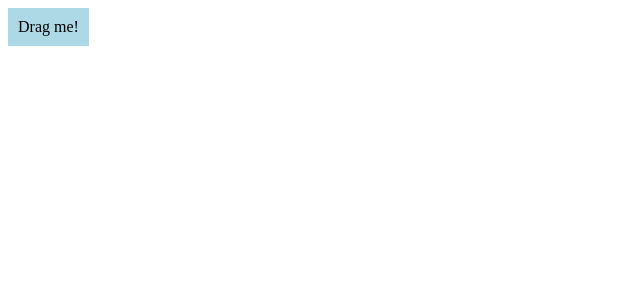
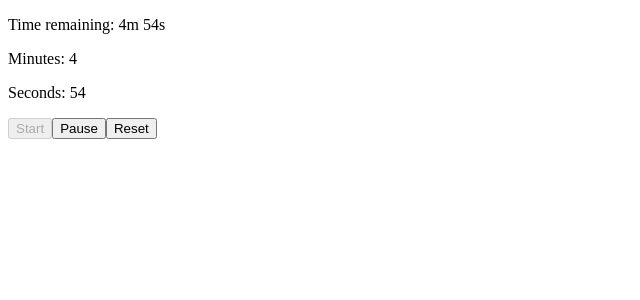
Before and after one commit to khotcholava/react-hookman, a React (Vite) app: page / in a window 1280 px wide. Shown: the top 300 px of the page, without its empty margins (0-640 px from the left). Built offline with nearby package versions, Linux system fonts and the light colour scheme.

Commit message:
Add useCountdown hook and update App to demonstrate countdown timer

```diff
--- a/src/App.tsx
+++ b/src/App.tsx
@@ -1,20 +1,26 @@
 import "./App.css";
-import { useDragAndDrop } from "./hooks";
+import { useCountdown } from "./hooks";
 
 function App() {
-  const [ref, isDragging] = useDragAndDrop<HTMLDivElement>(); // Explicitly type the ref
+  // Example 1: Pass time in milliseconds
+  const timer = useCountdown(5, "minutes", {
+    showMinutes: true,
+    showSeconds: true,
+  });
 
   return (
-    <div
-      ref={ref}
-      style={{
-        position: "absolute",
-        backgroundColor: "lightblue",
-        padding: "10px",
-        cursor: isDragging ? "grabbing" : "grab",
-      }}
-    >
-      Drag me!
+    <div>
+      <p>Time remaining: {timer.formatted}</p>
+      <p>Minutes: {timer.minutes}</p>
+      <p>Seconds: {timer.seconds}</p>
+
+      <button onClick={timer.start} disabled={timer.isRunning}>
+        Start
+      </button>
+      <button onClick={timer.pause} disabled={timer.isPaused}>
+        Pause
+      </button>
+      <button onClick={timer.reset}>Reset</button>
     </div>
   );
 }
--- a/src/hooks/index.ts
+++ b/src/hooks/index.ts
@@ -16,3 +16,5 @@ export * from "./useScrollPosition";
 export * from "./useOnlineStatus.ts";
 export * from "./useIdle.ts";
 export * from "./useDragNDrop.ts";
+export * from "./useUpdateEffect.ts";
+export * from "./useCountdown.ts";
--- /dev/null
+++ b/src/hooks/useCountdown.ts
@@ -0,0 +1,156 @@
+import { useState, useEffect, useMemo } from "react";
+
+type TimeUnit = "ms" | "seconds" | "minutes" | "hours" | "days";
+type TimeFormat = {
+  showMilliseconds?: boolean;
+  showSeconds?: boolean;
+  showMinutes?: boolean;
+  showHours?: boolean;
+  showDays?: boolean;
+};
+
+interface TimeValues {
+  milliseconds: number;
+  seconds: number;
+  minutes: number;
+  hours: number;
+  days: number;
+  formatted: string;
+  isRunning: boolean;
+  isPaused: boolean;
+  start: () => void;
+  pause: () => void;
+  reset: () => void;
+}
+
+const MILLISECONDS_IN_SECOND = 1000;
+const SECONDS_IN_MINUTE = 60;
+const MINUTES_IN_HOUR = 60;
+const HOURS_IN_DAY = 24;
+
+/**
+ * Custom hook for countdown timer with formatting in different units
+ * @param initialTime - Initial time value
+ * @param unit - Time unit of the initial value ('ms' | 'seconds' | 'minutes' | 'hours' | 'days')
+ * @param format - Object specifying which units to show in formatted output
+ * @param autoStart - Whether to start the countdown automatically
+ * @returns Object containing separated time values, formatted string and control functions
+ */
+export function useCountdown(
+  initialTime: number,
+  unit: TimeUnit = "ms",
+  format: TimeFormat = {
+    showMilliseconds: true,
+    showSeconds: true,
+    showMinutes: true,
+    showHours: true,
+    showDays: true,
+  },
+  autoStart: boolean = true
+): TimeValues {
+  // Convert initial time to milliseconds
+  const initialMs = useMemo(() => {
+    switch (unit) {
+      case "days":
+        return (
+          initialTime *
+          HOURS_IN_DAY *
+          MINUTES_IN_HOUR *
+          SECONDS_IN_MINUTE *
+          MILLISECONDS_IN_SECOND
+        );
+      case "hours":
+        return (
+          initialTime *
+          MINUTES_IN_HOUR *
+          SECONDS_IN_MINUTE *
+          MILLISECONDS_IN_SECOND
+        );
+      case "minutes":
+        return initialTime * SECONDS_IN_MINUTE * MILLISECONDS_IN_SECOND;
+      case "seconds":
+        return initialTime * MILLISECONDS_IN_SECOND;
+      default:
+        return initialTime;
+    }
+  }, [initialTime, unit]);
+
+  const [timeInMs, setTimeInMs] = useState(initialMs);
+  const [isRunning, setIsRunning] = useState(autoStart);
+  const [isPaused, setIsPaused] = useState(!autoStart);
+
+  useEffect(() => {
+    let intervalId: NodeJS.Timeout | null = null;
+
+    if (isRunning && timeInMs > 0) {
+      intervalId = setInterval(() => {
+        setTimeInMs((prevTime) => {
+          if (prevTime <= 100) {
+            // Less than 100ms left
+            setIsRunning(false);
+            return 0;
+          }
+          return prevTime - 100; // Update every 100ms for smoother countdown
+        });
+      }, 100);
+    }
+
+    return () => {
+      if (intervalId) {
+        clearInterval(intervalId);
+      }
+    };
+  }, [isRunning, timeInMs]);
+
+  // Calculate time units
+  const timeValues = useMemo(() => {
+    const totalSeconds = Math.floor(timeInMs / MILLISECONDS_IN_SECOND);
+    const totalMinutes = Math.floor(totalSeconds / SECONDS_IN_MINUTE);
+    const totalHours = Math.floor(totalMinutes / MINUTES_IN_HOUR);
+    const totalDays = Math.floor(totalHours / HOURS_IN_DAY);
+
+    const ms = timeInMs % MILLISECONDS_IN_SECOND;
+    const seconds = totalSeconds % SECONDS_IN_MINUTE;
+    const minutes = totalMinutes % MINUTES_IN_HOUR;
+    const hours = totalHours % HOURS_IN_DAY;
+    const days = totalDays;
+
+    // Create formatted string based on format options
+    const parts: string[] = [];
+    if (format.showDays && days > 0) parts.push(`${days}d`);
+    if (format.showHours && (hours > 0 || parts.length > 0))
+      parts.push(`${hours}h`);
+    if (format.showMinutes && (minutes > 0 || parts.length > 0))
+      parts.push(`${minutes}m`);
+    if (format.showSeconds && (seconds > 0 || parts.length > 0))
+      parts.push(`${seconds}s`);
+    if (format.showMilliseconds && (ms > 0 || parts.length > 0))
+      parts.push(`${ms}ms`);
+
+    return {
+      milliseconds: ms,
+      seconds,
+      minutes,
+      hours,
+      days,
+      formatted: parts.join(" ") || "0ms",
+      isRunning,
+      isPaused,
+      start: () => {
+        setIsRunning(true);
+        setIsPaused(false);
+      },
+      pause: () => {
+        setIsRunning(false);
+        setIsPaused(true);
+      },
+      reset: () => {
+        setTimeInMs(initialMs);
+        setIsRunning(autoStart);
+        setIsPaused(!autoStart);
+      },
+    };
+  }, [timeInMs, format, isRunning, isPaused, initialMs, autoStart]);
+
+  return timeValues;
+}
```
Also changed, not shown: src/hooks/useUpdateEffect.ts (added, +36 -0 lines).
